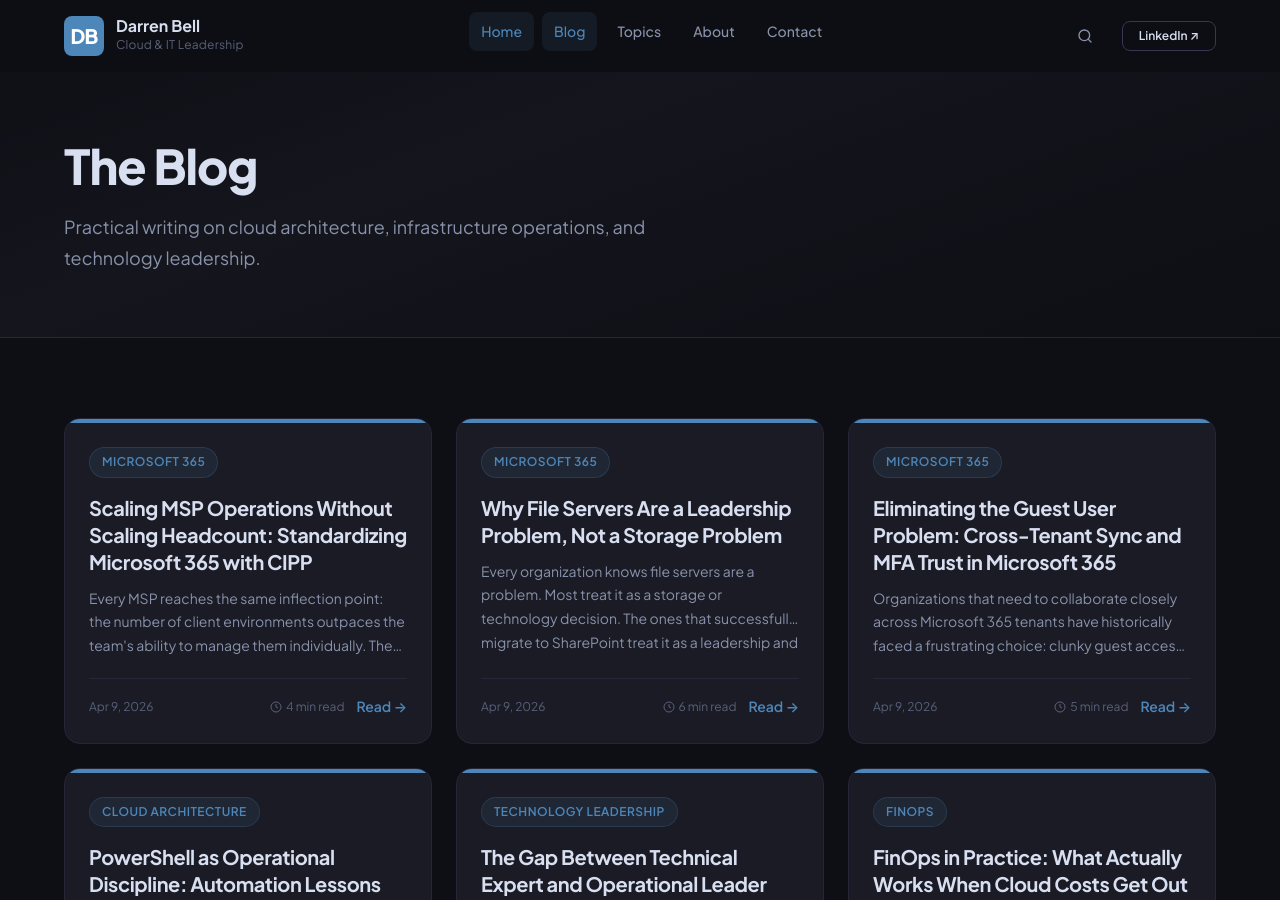
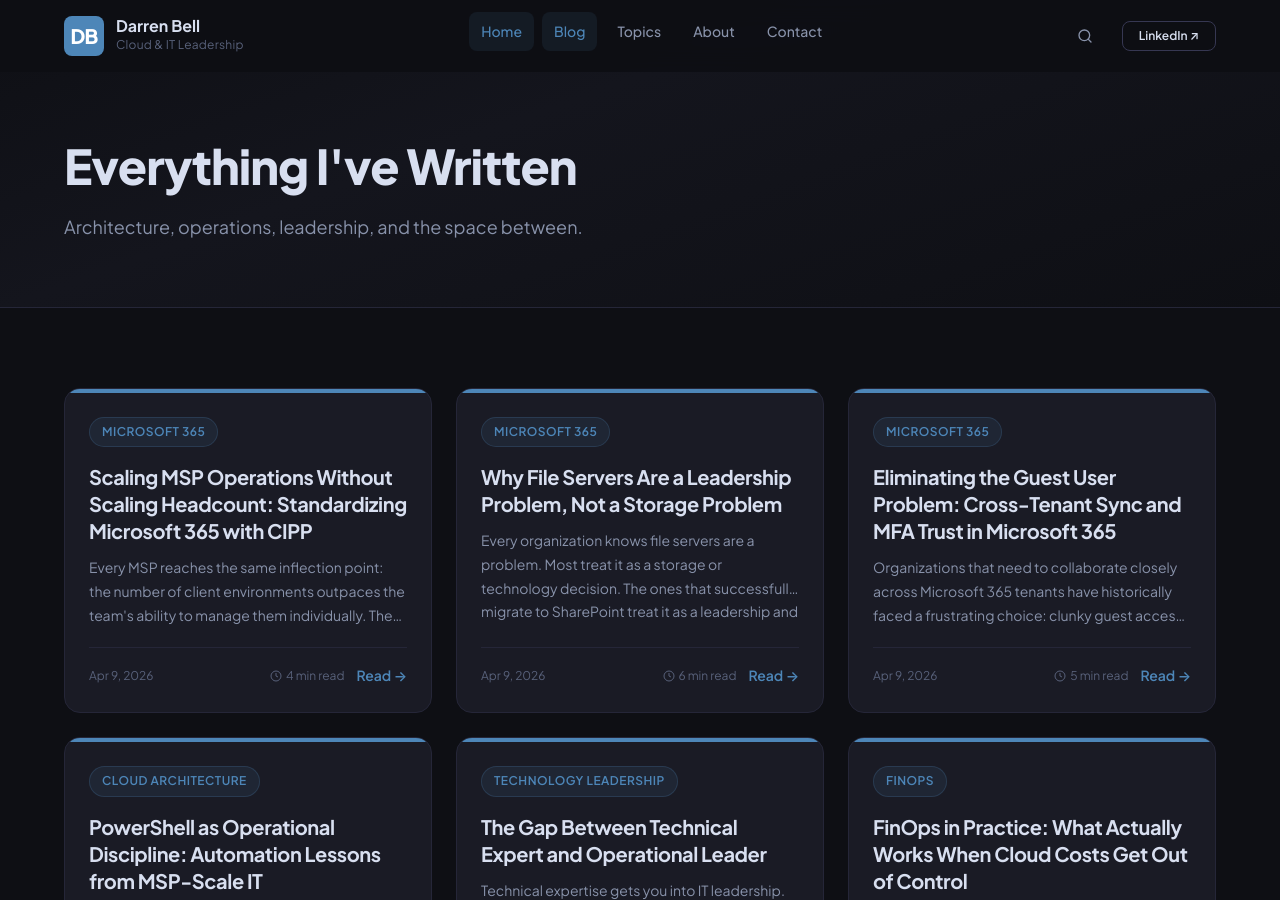
Before and after one commit to darrenbell09/DB_Blog, a Jekyll site: the page built from blog/index.html, in a window 1280 px wide and 900 px high. Built offline with Jekyll 4.4.1, drawn with Linux system fonts in a browser that asks for light colours; the list of posts is cut into pages by our own code.

Commit message:
Update section headers to be less generic
Home: 'Latest Thinking' → 'On the Record'
Blog: 'The Blog' → 'Everything I've Written'

https://claude.ai/code/session_017PKE5vkCB3o9Qj9NWR6azF

```diff
--- a/blog/index.html
+++ b/blog/index.html
@@ -6,8 +6,8 @@ description: "All articles on cloud architecture, Microsoft 365, technology lead
 
 <div class="page-hero">
   <div class="container">
-    <h1>The Blog</h1>
-    <p>Practical writing on cloud architecture, infrastructure operations, and technology leadership.</p>
+    <h1>Everything I've Written</h1>
+    <p>Architecture, operations, leadership, and the space between.</p>
   </div>
 </div>
 
--- a/index.html
+++ b/index.html
@@ -66,8 +66,8 @@ description: "Practical insights on Microsoft 365, Azure, healthcare IT complian
   <div class="container">
     <div style="display:flex;align-items:baseline;justify-content:space-between;margin-bottom:2.5rem;flex-wrap:wrap;gap:1rem;">
       <div>
-        <h2 style="font-size:2rem;font-weight:800;letter-spacing:-0.03em;margin-bottom:0.5rem;">Latest Thinking</h2>
-        <p style="color:#8892aa;font-size:1rem;">Architecture decisions, leadership lessons, and operational insights.</p>
+        <h2 style="font-size:2rem;font-weight:800;letter-spacing:-0.03em;margin-bottom:0.5rem;">On the Record</h2>
+        <p style="color:#8892aa;font-size:1rem;">Honest writing on cloud architecture, IT leadership, and keeping complex systems running.</p>
       </div>
       <a href="{{ site.baseurl }}/blog/" class="btn btn--secondary">All Posts →</a>
     </div>
```
